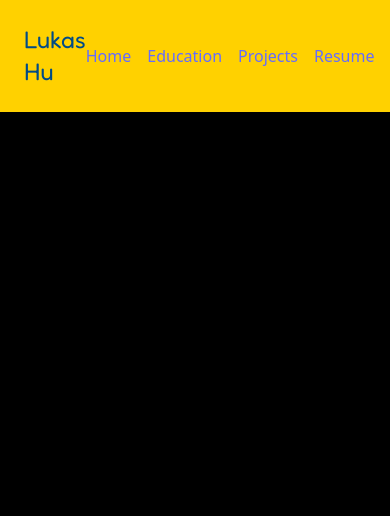
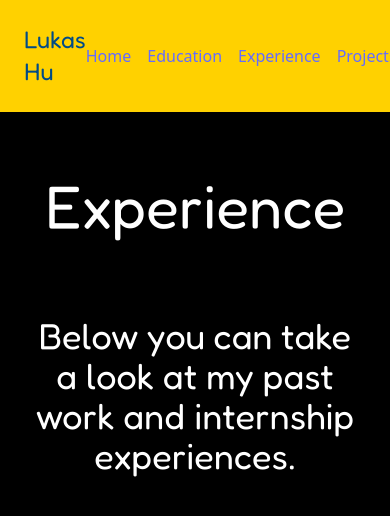
Before and after one commit to Lukas-L-Hu/Lukas-L-Hu.github.io, a React (Vite) app: page /Experience in a window 390 px wide. Shown: the top 516 px of the page. Built offline with nearby package versions, Linux system fonts and the light colour scheme.

Commit message:
Added Experience page

```diff
--- a/src/App.jsx
+++ b/src/App.jsx
@@ -1,9 +1,10 @@
 import { Routes, Route } from 'react-router-dom';
 import Navbar from './components/Navbar';
 import Home from './components/Home';
-import About from './components/Education';
+import Education from './components/Education';
 import Projects from './components/Projects';
 import Resume from './components/Resume';
+import Experience from './components/Experience';
 import './index.css';
 
 export default function App() {
@@ -13,7 +14,8 @@ export default function App() {
       <main className="flex-grow container mx-auto px-4">
         <Routes>
           <Route path="/" element={<Home />} />
-          <Route path="/Education" element={<About />} />
+          <Route path="/Education" element={<Education />} />
+          <Route path="/Experience" element={<Experience />} />
           <Route path="/Projects" element={<Projects />}/>
           <Route path="/Resume" element={<Resume />} />
         </Routes>
--- /dev/null
+++ b/src/components/Experience.jsx
@@ -0,0 +1,20 @@
+import { motion } from 'framer-motion';
+
+export default function Experience() {
+    return (
+        <>
+        <div className="flex flex-col items-center px-4 pt-16 pb-12">
+            <motion.h1 initial={{ opacity: 0, x: -50 }}
+            animate={{ opacity: 1, x: 0 }}
+            transition={{ duration: 1 }}
+            className="text-6xl font-fredoka pb-12 text-center text-white">Experience</motion.h1>
+            <motion.h2
+            initial={{ opacity: 0, x: 50 }}
+            animate={{ opacity: 1, x: 0 }}
+            transition={{ duration: 1 }} className="text-4xl font-fredoka my-8 pb-24 text-center text-white">
+            Below you can take a look at my past work and internship experiences.</motion.h2>
+            <div className="grid grid-cols-1 sm:grid-cols-2 lg:grid-cols-3 gap-8 px-4 pb-24 text-center"></div>
+        </div>
+        </>
+    )
+}
--- a/src/components/Navbar.jsx
+++ b/src/components/Navbar.jsx
@@ -7,6 +7,7 @@ export default function Navbar() {
       <div className="space-x-4">
         <Link to="/">Home</Link>
         <Link to="/Education">Education</Link>
+        <Link to="/Experience">Experience</Link>
         <Link to="/Projects">Projects</Link>
         <Link to="/Resume">Resume</Link>
       </div>
```
